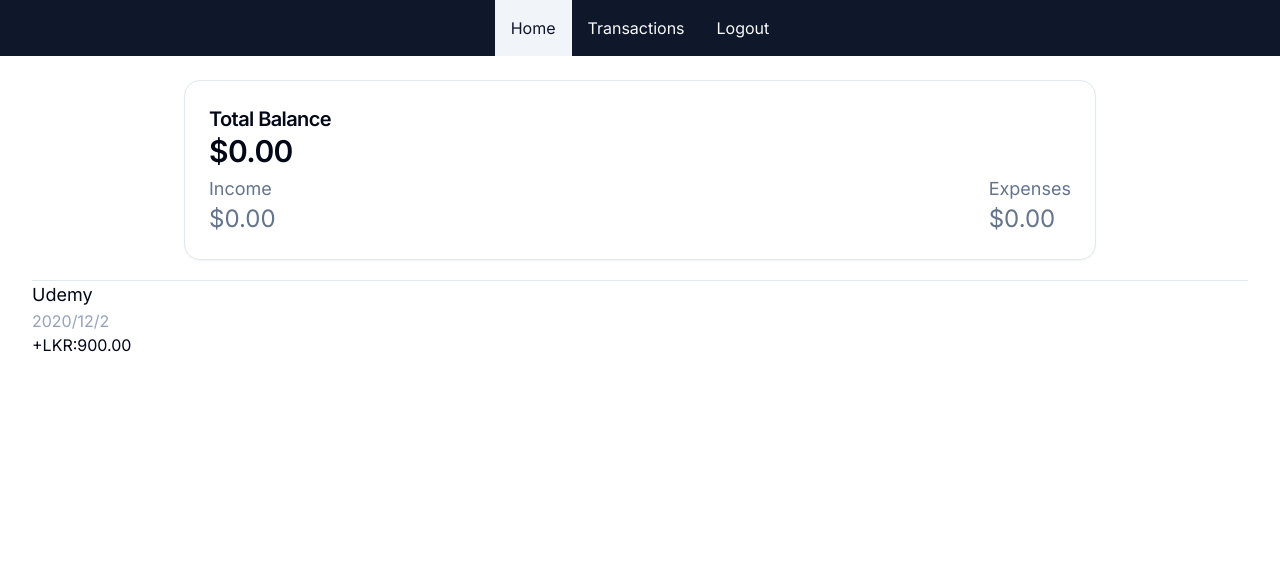
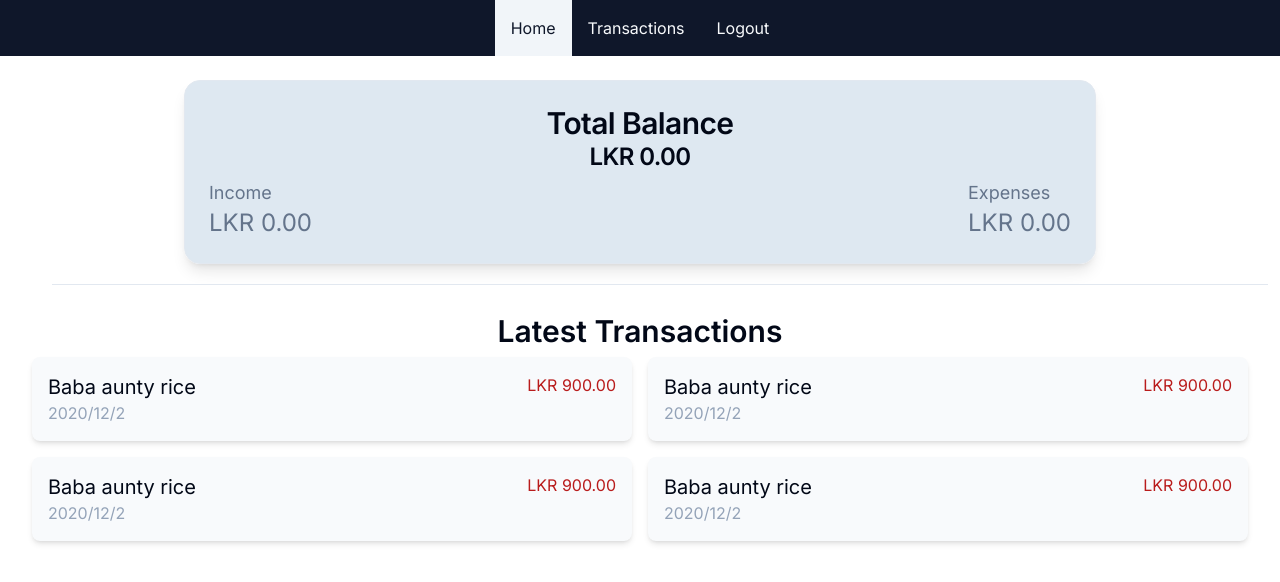
Before and after one commit to Kaweesha-mr/Expence-Tracker, a Next.js app in the folder frontend/: page / in a window 1280 px wide. Shown: the top 582 px of the page. Built offline with nearby package versions, Linux system fonts and the light colour scheme.

Commit message:
feat: transaction card added

```diff
--- a/frontend/src/app/(userFacing)/page.tsx
+++ b/frontend/src/app/(userFacing)/page.tsx
@@ -8,11 +8,23 @@ export default function HomePage() {
 
     return (
         <>
-            <MainCard/>
+            <MainCard />
 
-            <Separator className="mt-5"/>
+            <Separator className="m-5" />
 
-            <TransactionCard />
+            <div className="flex flex-col">
+
+                <h1 className="text-3xl  font-semibold text-center m-2 ">Latest Transactions</h1>
+                <div className="grid grid-cols-1 md:grid-cols-2 gap-4">
+
+                    <TransactionCard />
+                    <TransactionCard />
+                    <TransactionCard />
+                    <TransactionCard />
+
+                </div>
+
+            </div>
 
         </>
     )
--- a/frontend/src/components/TransactionCard.tsx
+++ b/frontend/src/components/TransactionCard.tsx
@@ -1,14 +1,16 @@
+import { formatCurrency } from "@/lib/formatter";
+
 export default function TransactionCard(){
 
 
     return (
-        <div>
+        <div className=" h-35 flex flex-row justify-between p-4 bg-slate-50 rounded-lg shadow-md hover:shadow-sm">
             <div>
-                <h1 className="text-lg">Udemy</h1>
+                <h1 className="p text-xl">Baba aunty rice</h1>
                 <p className="text-slate-400">2020/12/2</p>
             </div>
             <div>
-                <h1>+LKR:900.00</h1>
+                <h1 className="text-red-700">{formatCurrency(900)}</h1>
             </div>
         </div>
     )
--- a/frontend/src/components/mainCard.tsx
+++ b/frontend/src/components/mainCard.tsx
@@ -1,15 +1,16 @@
+import { formatCurrency } from "@/lib/formatter";
 import { Card, CardHeader, CardTitle, CardDescription } from "./ui/card";
 import { Separator } from "./ui/separator";
 
 export default function MainCard(){
 
     return <div className="flex justify-center align-middle">
-    <Card className="w-full sm:w-3/4 md:1/2 rounded-2xl h-fit" >
+    <Card className="w-full sm:w-3/4 md:1/2 rounded-2xl h-fit bg-[#8eb0cd4a] shadow-lg" >
         <CardHeader>
             <CardTitle>
-                <div className="">
-                    <h1 className="text-xl">Total Balance</h1>
-                    <p className="text-3xl">$0.00</p>
+                <div className="text-center">
+                    <h1 className="text-3xl">Total Balance</h1>
+                    <p className="text-2xl">{formatCurrency(0.00)}</p>
                 </div>
             </CardTitle>
             <CardDescription>
@@ -17,12 +18,12 @@ export default function MainCard(){
 
                     <div>
                         <h2 className="text-lg">Income</h2>
-                        <p className="text-2xl">$0.00</p>
+                        <p className="text-2xl">{formatCurrency(0.00)}</p>
                     </div>
 
                     <div>
                         <h2 className="text-lg">Expenses</h2>
-                        <p className="text-2xl">$0.00</p>
+                        <p className="text-2xl">{formatCurrency(0.00)}</p>
                     </div>
 
                 </div>
```
